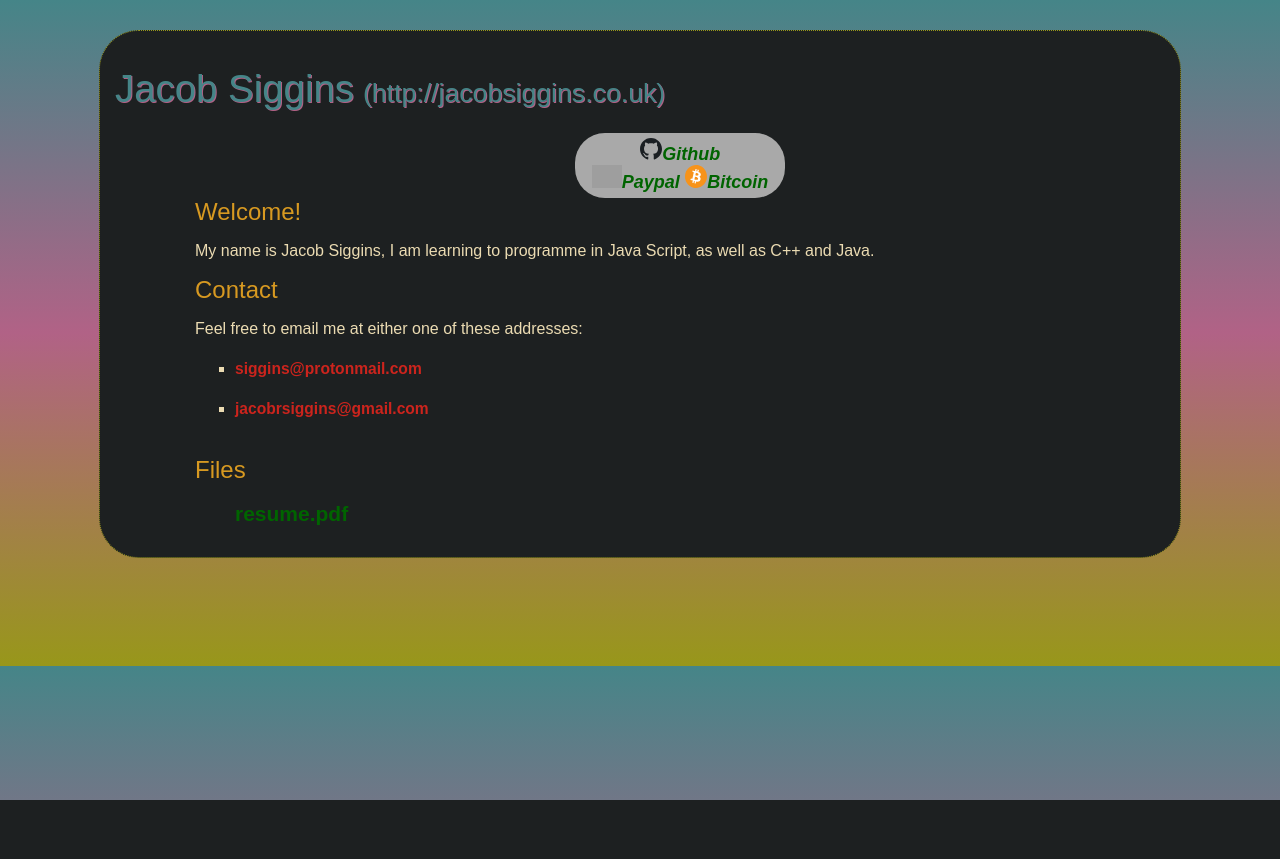
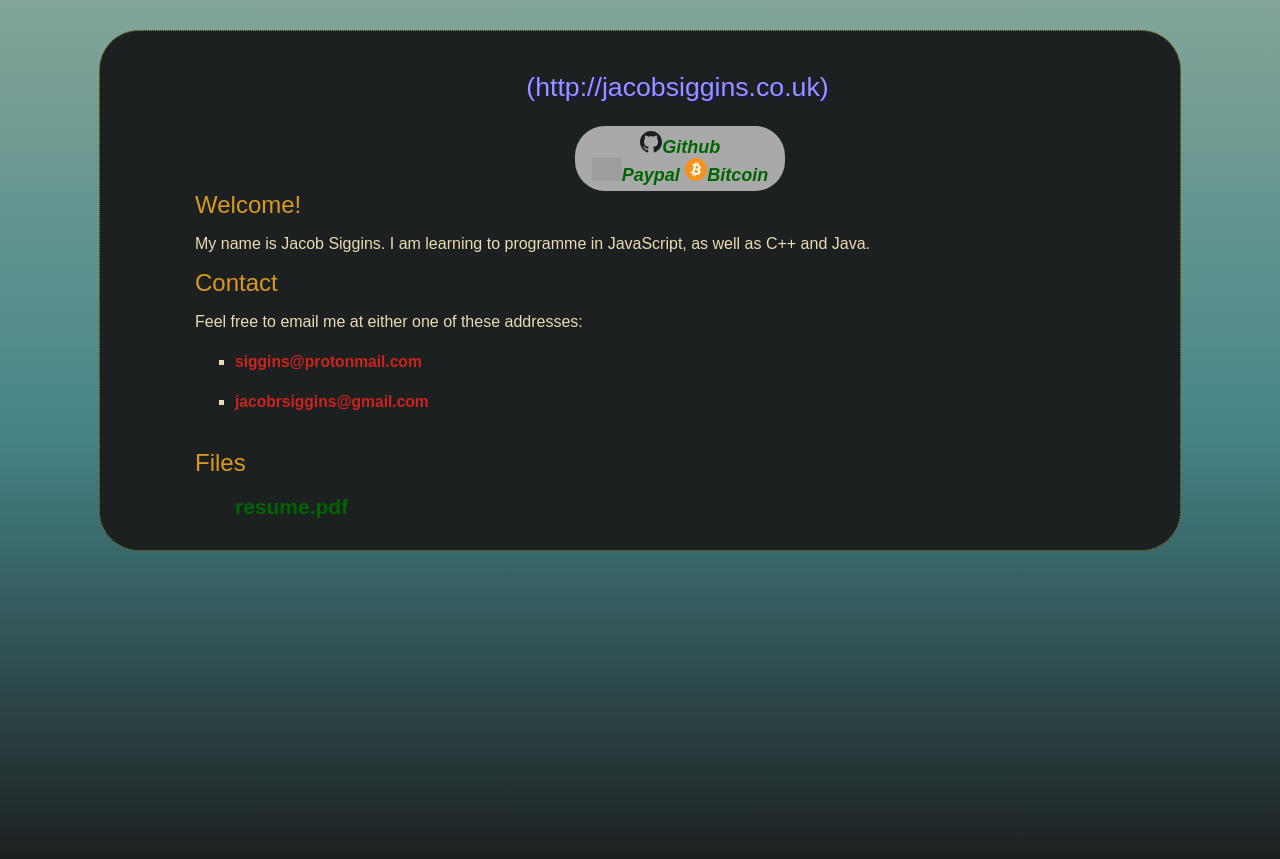
Before and after one commit to siggines/siggines.github.io, a PHP site: page /index.html in a window 1280 px wide. Before the commit the page ends 800 px from the top, so only its background shows below. Run offline with PHP 8.4, Linux system fonts and the light colour scheme; grey boxes are pictures that could not be loaded.

Commit message:
31/03/20

```diff
--- a/index.html
+++ b/index.html
@@ -8,7 +8,7 @@
 </head>
 
 <body>
-	<h1><big>Jacob Siggins</big> <small>(http://jacobsiggins.co.uk)</small></h1>
+	<h1 id="title"><small>(http://jacobsiggins.co.uk)</small></h1>
 	<ul>
 		<ul>
 			<div id="links">
@@ -26,7 +26,7 @@
 		</br>
 	</div>
 	<h2 style="margin:0px">Welcome!</h2>
-	<p>My name is Jacob Siggins, I am learning to programme in Java Script, as well as C++ and Java. </p>
+	<p>My name is Jacob Siggins. I am learning to programme in JavaScript, as well as C++ and Java. </p>
 	<h2 style="margin:0px">Contact</h2>
 	<p>Feel free to email me at either one of these addresses:</p>
 	<ul>
--- a/style.css
+++ b/style.css
@@ -15,6 +15,9 @@
 	--color15: #ebdbb2;
 	--color256: #1d2021;
 	--color257: #ebdbb2;
+	--color555: #260096;
+	--color666: #9894FC;
+	--color777: #191575;
 }
 
 #links img{
@@ -37,6 +40,12 @@
 	border-radius: 30px;
 }
 
+#title {
+	float:center;
+	text-align:center;
+	padding-left:75px;
+}
+
 li img{
 	height: 1.25em;
 }
@@ -57,9 +66,9 @@ h3 img{
 }
 
 html {
-	background: linear-gradient(var(--color4), var(--color5), var(--color2));
+	background: linear-gradient(var(--color12), var(--color4), var(--color256));
 	/* background: var(--color0); */
-	padding-bottom: 100px;
+	padding-bottom: 300px;
 	font-family: sans-serif;
 }
 
@@ -95,9 +104,9 @@ a:hover img {
 }
 
 h1 {
-    color: var(--color4);
+    color: var(--color666);
     font-weight:normal;
-    text-shadow: 1px 1px var(--color5);
+    text-shadow: 1px 1px var(--color777);
 }
 
 h2 {
```
Also changed, not shown: 2 other files.
